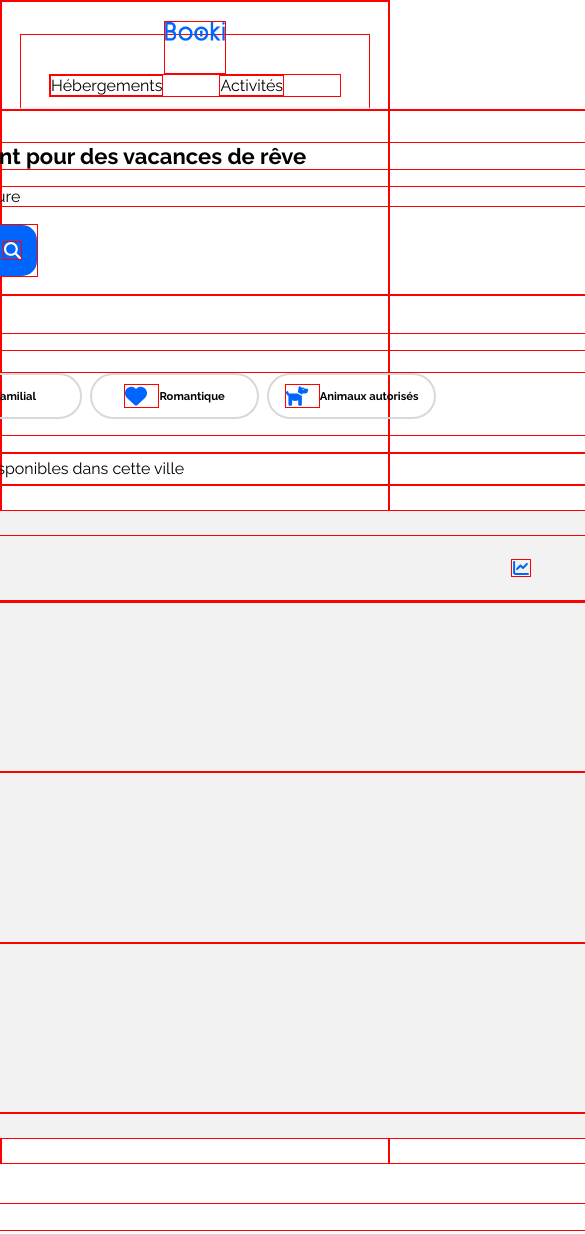
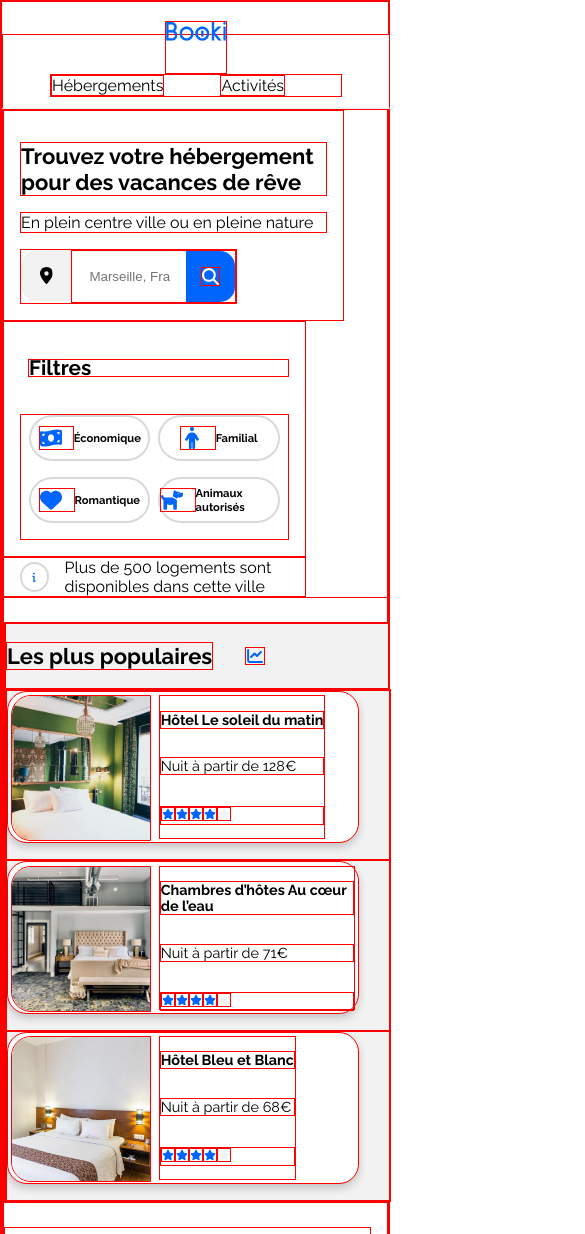
Before and after one commit to emmafaye6/booki-restart, a plain HTML site: page index.html in a window 390 px wide. Shown: the top 1234 px of the page, 585 px wide, since content can reach past the window. Drawn offline with Linux system fonts and the light colour scheme.

Commit message:
Fixed responsive

```diff
--- a/assets/styles.css
+++ b/assets/styles.css
@@ -434,17 +434,24 @@ footer {
 /* MOBILE MEDIA QUERIES */
 
 @media screen and (max-width: 768px) {
+  body {
+    display: flex;
+    flex-direction: column;
+    align-items: flex-start;
+  }
+
   ul {
     padding: 0;
   }
 
   .h1 {
-    width: 100%;
+    width: fit-content;
   }
 
   /* MOBILE NAVBAR */
 
   .navbar {
+    width: 100%;
     display: flex;
     align-items: center;
     justify-content: center;
@@ -473,16 +480,17 @@ footer {
 
   .search {
     padding: 1rem;
+    width: 80%;
   }
   .searchbox {
-    width: 11rem;
+    width: 70%;
     display: flex;
     flex-direction: row;
     align-items: flex-start;
   }
 
   .searchbox input {
-    width: 11rem;
+    width: 50%;
   }
 
   .searchbox .search p,
@@ -507,6 +515,11 @@ footer {
 
   .filters {
     padding-inline: 1rem;
+    width: 70%;
+    min-width: 16rem;
+    display: flex;
+    flex-direction: column;
+    flex-wrap: nowrap;
   }
 
   .filters__buttons li {
@@ -516,7 +529,7 @@ footer {
     cursor: pointer;
     align-items: center;
     justify-content: center;
-    width: 10.313rem;
+    width: 44%;
     height: 2.625rem;
     margin-left: 0.5rem;
   }
@@ -525,19 +538,22 @@ footer {
     display: flex;
     align-items: center;
     padding-inline: 1rem;
+    width: 70%;
   }
 
   /* MOBILE FIRST WRAPPER */
 
   .wrapperone {
+    width: 100%;
     flex-direction: column-reverse;
-    align-content: center;
+    display: flex;
+    align-items: flex-start;
   }
 
   .maincontainer {
     background-color: var(--color-main-background);
-    width: 100%;
-    min-width: 100%;
+    width: 95%;
+    min-width: 0;
     border-radius: 0;
     display: flex;
     flex-direction: column;
@@ -549,33 +565,45 @@ footer {
     background-color: var(--color-lighter-secondary);
     height: auto;
     width: 100%;
+    padding: 0;
     border-radius: 0;
-    min-width: 23.5rem;
+    min-width: initial;
+  }
+
+  .secondarycontainer_icon {
+    margin-left: 2rem;
   }
 
   .maincard {
-    width: 21rem;
-    height: 12.5rem;
+    width: 85%;
+    height: 13.5rem;
+    margin-bottom: 1rem;
   }
 
-  .secondarycontainer_title {
-    padding-left: 1rem;
-  }
   .secondarycard_wrapper {
     flex-direction: column;
     width: 100%;
   }
 
   .secondarycard {
-    width: 20.875rem;
+    width: 90%;
     height: 9rem;
+    max-width: 23.9rem;
   }
 
   /* MOBILE SECOND WRAPPER */
 
+  .wrappertwo {
+    flex-direction: column;
+    display: flex;
+    align-items: center;
+    width: 95%;
+  }
+
   .tallcard {
-    width: 20.9rem;
-    height: 11.9rem;
+    width: 85%;
+    height: 13.9rem;
+    max-width: none;
     margin-bottom: 1rem;
   }
   /* MOBILE FOOTER */
```
